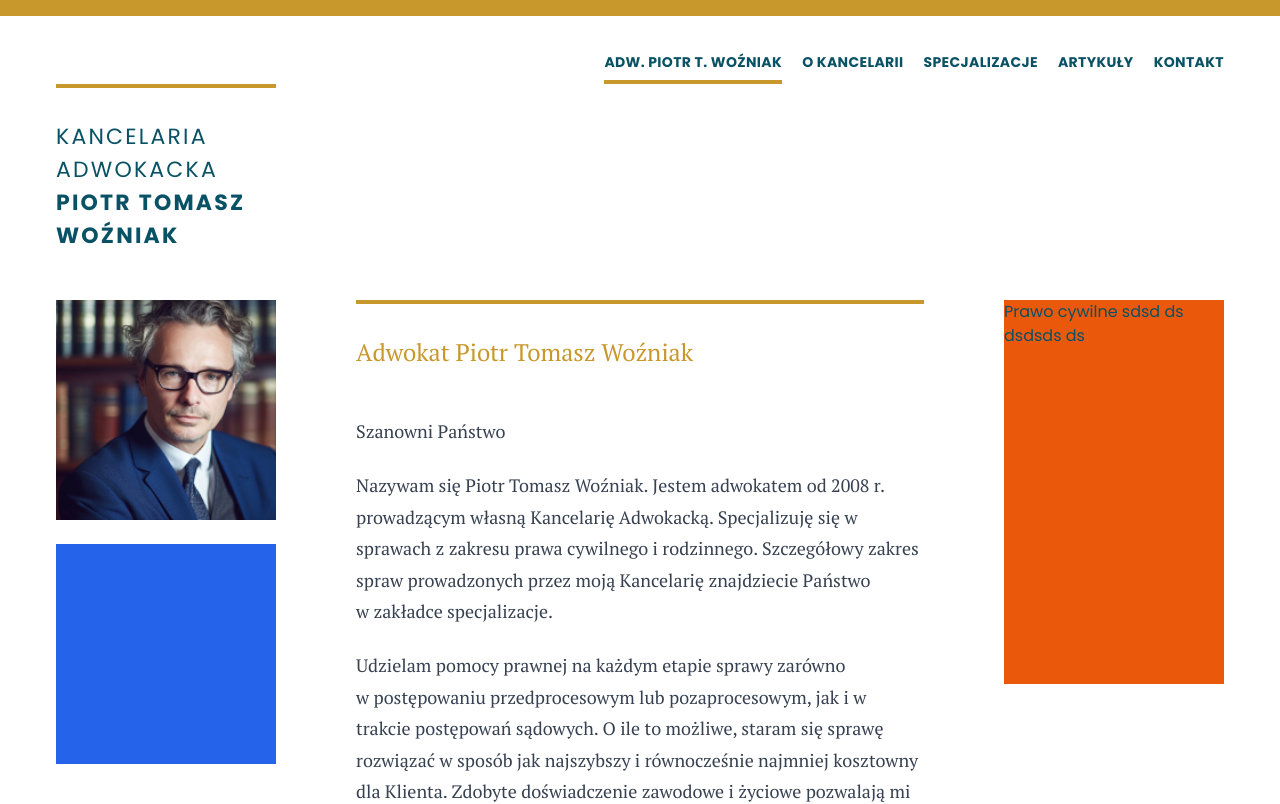
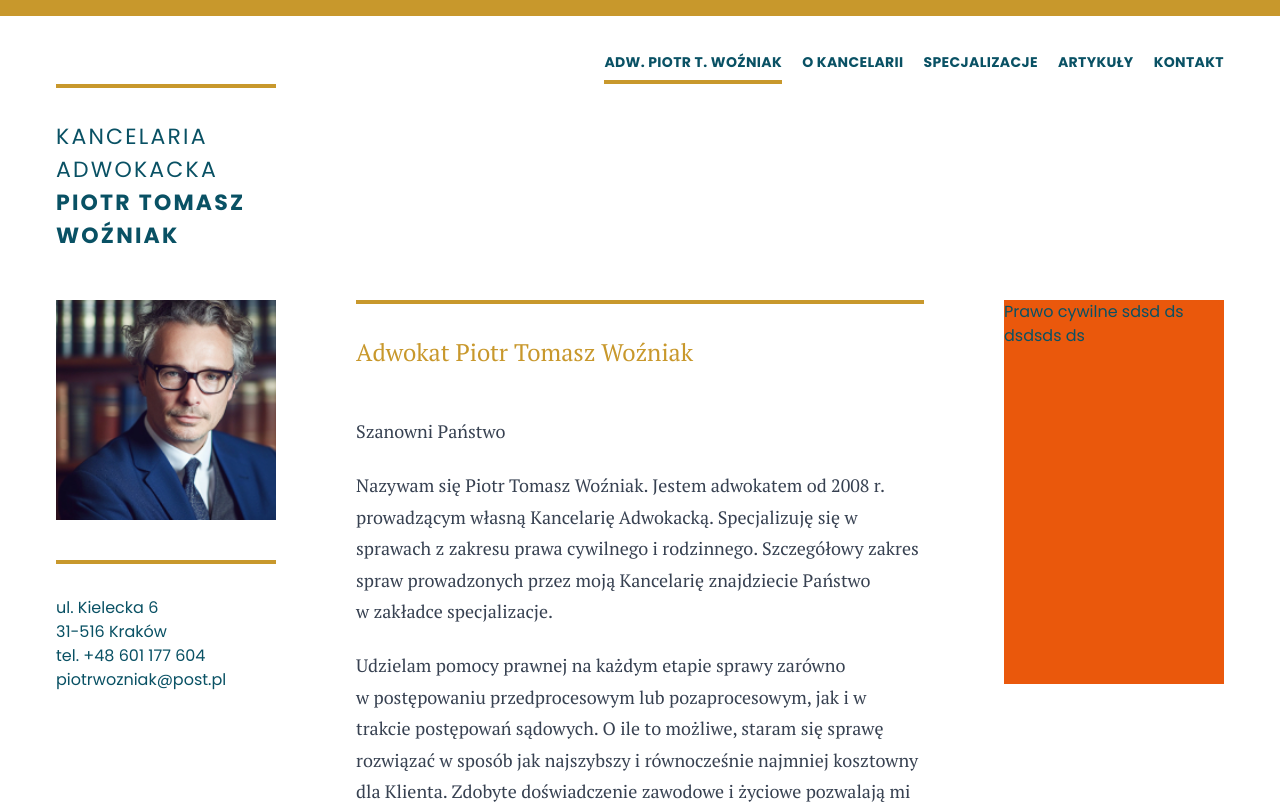
Before and after one commit to JanKubiena/nextjs-piotrek, a Next.js app: page / in a window 1280 px wide. Shown: the top 804 px of the page. Built offline with nearby package versions, Linux system fonts and the light colour scheme.

Commit message:
update contact details

```diff
--- a/app/components/main/Contact-details.js
+++ b/app/components/main/Contact-details.js
@@ -1,7 +1,12 @@
 export default function ContactDetails(){
     return (
-        <div className="h-55 w-full self-center bg-blue-600">
-
+        <div className="h-55 w-full self-center border-t-4 border-pw-gold pt-8">
+            <p>
+            ul. Kielecka 6<br/>
+            31-516 Kraków<br/>
+            tel. +48 601 177 604<br/>
+            piotrwozniak@post.pl
+            </p>
         </div>
     )
 }
--- a/app/components/main/Photo.js
+++ b/app/components/main/Photo.js
@@ -3,7 +3,7 @@ import Image from "next/image";
 
 export default function Photo(){
     return (
-        <div className="h-55 w-full bg-red-600">
+        <div className="h-55 w-full">
             <Image className='object-cover aspect-square'
             src="/piotr-wozniak.jpg"
             width={1000}
--- a/app/layout.js
+++ b/app/layout.js
@@ -36,7 +36,7 @@ export default function RootLayout({ children }) {
             <div className="flex justify-between gap-10 xl:gap-20 px-5 md:px-14 pb-10">
 
               {/* left column */}
-              <div className="hidden md:flex flex-col gap-y-6 shrink-0 w-55">
+              <div className="hidden md:flex flex-col gap-y-10 shrink-0 w-55">
                 <Photo />
                 <ContactDetails />
               </div>
@@ -50,7 +50,7 @@ export default function RootLayout({ children }) {
                 <div className="lg:hidden">
                   <SpecializationsMenu />
                 </div>
-                <div className="md:hidden">
+                <div className="md:hidden text-center">
                   <ContactDetails />
                 </div>
               </div>
```
